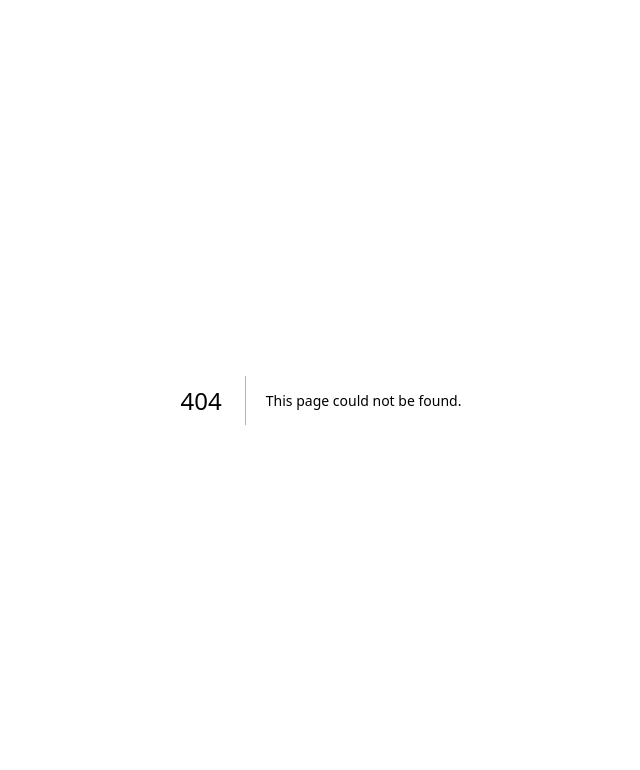
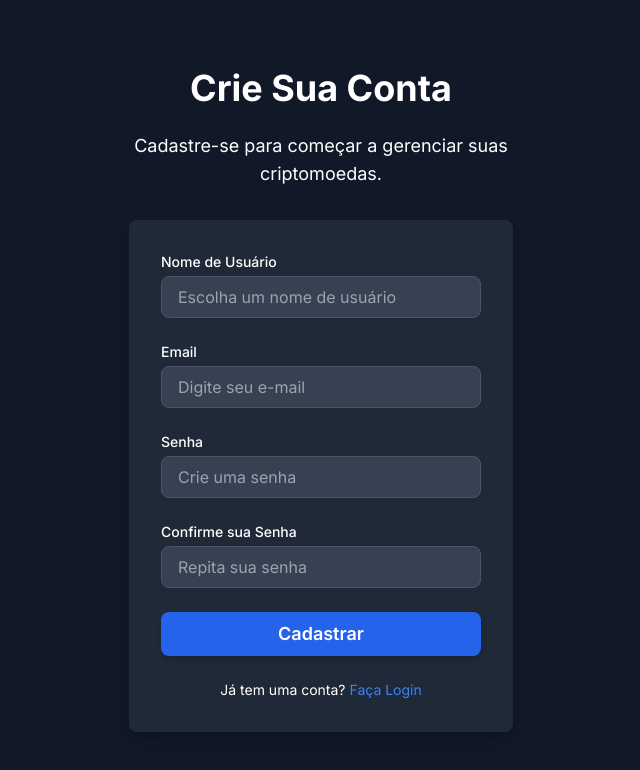
Before and after one commit to yuribodo/cripto-management, a Next.js app: page /signup in a window 1280 px wide. Before the commit this address had no page. Shown: the top 770 px of the page, without its empty margins (319-959 px from the left). Built offline with nearby package versions, Linux system fonts and the light colour scheme.

Commit message:
feat: add login and signup intial design

```diff
--- a/src/app/login/page.tsx
+++ b/src/app/login/page.tsx
@@ -1,10 +1,64 @@
 export default function Login() {
-    return (
-      <div className="min-h-screen bg-gray-900 text-white flex flex-col items-center justify-center">
-        <h1 className="text-4xl font-bold">Faça Login</h1>
-        <p className="mt-4 text-lg max-w-2xl text-center">
-          Entre na sua conta para começar a gerenciar suas criptomoedas.
-        </p>
+  return (
+      <div className="min-h-screen bg-gray-900 text-white flex flex-col items-center justify-center px-4">
+          <h1 className="text-4xl font-bold mb-6">Faça Login</h1>
+          <p className="mb-8 text-lg max-w-md text-center">
+              Entre na sua conta para começar a gerenciar suas criptomoedas.
+          </p>
+
+
+          <div className="w-full max-w-sm bg-gray-800 p-8 rounded-lg shadow-lg">
+              <form className="space-y-6">
+
+                  <div>
+                      <label htmlFor="email" className="block text-sm font-medium mb-1">Email</label>
+                      <input
+                          type="email"
+                          id="email"
+                          className="w-full px-4 py-2 rounded-lg bg-gray-700 border border-gray-600 text-white placeholder-gray-400 focus:ring-blue-500 focus:border-blue-500"
+                          placeholder="Digite seu e-mail"
+                          required
+                      />
+                  </div>
+
+
+                  <div>
+                      <label htmlFor="password" className="block text-sm font-medium mb-1">Senha</label>
+                      <input
+                          type="password"
+                          id="password"
+                          className="w-full px-4 py-2 rounded-lg bg-gray-700 border border-gray-600 text-white placeholder-gray-400 focus:ring-blue-500 focus:border-blue-500"
+                          placeholder="Digite sua senha"
+                          required
+                      />
+                  </div>
+
+
+                  <button
+                      type="submit"
+                      className="w-full bg-blue-600 hover:bg-blue-700 text-white py-2 rounded-lg font-semibold text-lg shadow-md transition-transform transform hover:scale-105"
+                  >
+                      Entrar
+                  </button>
+              </form>
+
+
+              <div className="mt-4 text-sm text-center">
+                  <a href="#" className="text-blue-500 hover:underline">
+                      Esqueceu sua senha?
+                  </a>
+              </div>
+          </div>
+
+
+          <div className="mt-8 text-sm text-center">
+              <p>
+                  Não tem uma conta?{' '}
+                  <a href="/signup" className="text-blue-500 hover:underline">
+                      Cadastre-se
+                  </a>
+              </p>
+          </div>
       </div>
-    );
-  }
+  );
+}
--- a/src/app/page.tsx
+++ b/src/app/page.tsx
@@ -26,7 +26,7 @@ export default function Page() {
                 className="relative bg-gray-900 text-white h-screen py-24 px-6 bg-cover bg-center"
                 style={{ backgroundImage: `url('/background.jpg')` }}
             >
-                {/* Background Overlay */}
+
                 <div className="absolute inset-0 bg-black opacity-60"></div>
 
                 <div className="relative z-10 flex flex-col items-center justify-center text-center h-full max-w-4xl mx-auto">
@@ -50,7 +50,7 @@ export default function Page() {
                     </div>
                 </div>
 
-                {/* Decorative Circles */}
+
                 <div className="absolute top-1/4 left-0 w-56 h-56 bg-blue-500 rounded-full opacity-20 blur-xl"></div>
                 <div className="absolute bottom-1/4 right-0 w-72 h-72 bg-blue-700 rounded-full opacity-20 blur-2xl"></div>
             </section>
--- /dev/null
+++ b/src/app/signup/page.tsx
@@ -0,0 +1,81 @@
+export default function Signup() {
+    return (
+        <div className="min-h-screen bg-gray-900 text-white flex flex-col items-center justify-center px-4">
+            <h1 className="text-4xl font-bold mb-6">Crie Sua Conta</h1>
+            <p className="mb-8 text-lg max-w-md text-center">
+                Cadastre-se para começar a gerenciar suas criptomoedas.
+            </p>
+
+
+            <div className="w-full max-w-sm bg-gray-800 p-8 rounded-lg shadow-lg">
+                <form className="space-y-6">
+
+                    <div>
+                        <label htmlFor="username" className="block text-sm font-medium mb-1">Nome de Usuário</label>
+                        <input
+                            type="text"
+                            id="username"
+                            className="w-full px-4 py-2 rounded-lg bg-gray-700 border border-gray-600 text-white placeholder-gray-400 focus:ring-blue-500 focus:border-blue-500"
+                            placeholder="Escolha um nome de usuário"
+                            required
+                        />
+                    </div>
+
+
+                    <div>
+                        <label htmlFor="email" className="block text-sm font-medium mb-1">Email</label>
+                        <input
+                            type="email"
+                            id="email"
+                            className="w-full px-4 py-2 rounded-lg bg-gray-700 border border-gray-600 text-white placeholder-gray-400 focus:ring-blue-500 focus:border-blue-500"
+                            placeholder="Digite seu e-mail"
+                            required
+                        />
+                    </div>
+
+
+                    <div>
+                        <label htmlFor="password" className="block text-sm font-medium mb-1">Senha</label>
+                        <input
+                            type="password"
+                            id="password"
+                            className="w-full px-4 py-2 rounded-lg bg-gray-700 border border-gray-600 text-white placeholder-gray-400 focus:ring-blue-500 focus:border-blue-500"
+                            placeholder="Crie uma senha"
+                            required
+                        />
+                    </div>
+
+
+                    <div>
+                        <label htmlFor="confirmPassword" className="block text-sm font-medium mb-1">Confirme sua Senha</label>
+                        <input
+                            type="password"
+                            id="confirmPassword"
+                            className="w-full px-4 py-2 rounded-lg bg-gray-700 border border-gray-600 text-white placeholder-gray-400 focus:ring-blue-500 focus:border-blue-500"
+                            placeholder="Repita sua senha"
+                            required
+                        />
+                    </div>
+
+
+                    <button
+                        type="submit"
+                        className="w-full bg-blue-600 hover:bg-blue-700 text-white py-2 rounded-lg font-semibold text-lg shadow-md transition-transform transform hover:scale-105"
+                    >
+                        Cadastrar
+                    </button>
+                </form>
+
+
+                <div className="mt-6 text-sm text-center">
+                    <p>
+                        Já tem uma conta?{' '}
+                        <a href="/login" className="text-blue-500 hover:underline">
+                            Faça Login
+                        </a>
+                    </p>
+                </div>
+            </div>
+        </div>
+    );
+}
```
